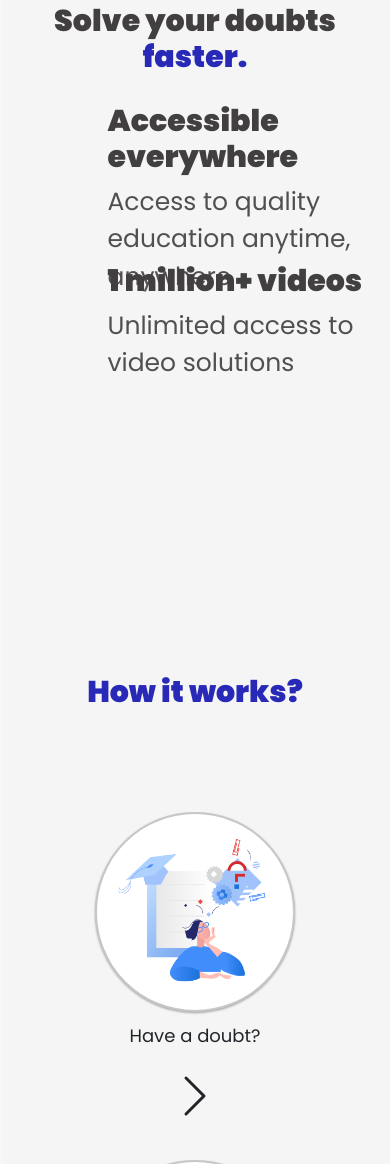
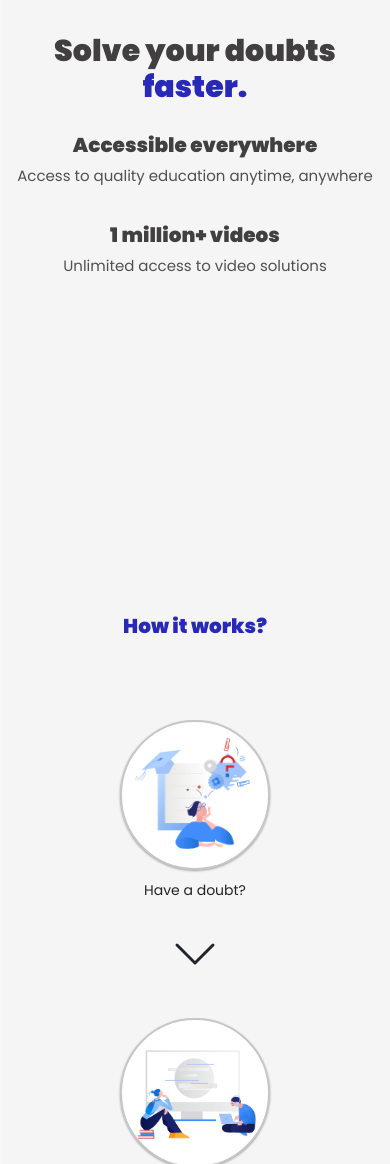
Before and after one commit to Abhinav1923/Coursify, a plain HTML site: page Coursify/index.html in a window 390 px wide. Shown: the part 836-2000 px from the top of the page. Drawn offline with nearby package versions, Linux system fonts and the light colour scheme.

Commit message:
Update index.css

```diff
--- a/Coursify/index.css
+++ b/Coursify/index.css
@@ -612,6 +612,7 @@ a.navbar-brand {
 @media only screen and (max-width: 400px) {
   .main_container {
     flex-direction: column;
+    padding-top: 50px;
   }
   .inner_container {
     height: 40vh;
@@ -621,6 +622,14 @@ a.navbar-brand {
   h1 {
     text-align: center;
     font-size: 30px;
+  }
+
+  h2 {
+    font-size: 20px;
+  }
+
+  h2 + p {
+    font-size: 15px;
   }
 
   #frame_box {
@@ -636,11 +645,61 @@ a.navbar-brand {
     display: none;
   }
 
+  #section-3 {
+    min-height: 70vh;
+  }
+
   #section-3 h1 {
     margin-top: 110px;
+  }
+
+  #section-3 h2,
+  #section-3 p {
+    text-align: center;
+  }
+
+  #section-3 .section_content_box {
+    width: 100%;
   }
 
   #section-3 .inner_container img {
     display: none;
   }
+
+  #section-3 .section_img_box {
+    display: none;
+  }
+
+  .section3_box {
+    height: 80px;
+  }
+
+  #section-3 #img-container {
+    display: none;
+  }
+
+  #section-4 #circle {
+    height: 150px;
+    width: 150px;
+  }
+
+  #section-4 #circle img {
+    height: 140px;
+  }
+  #section-4 .circle_container {
+    height: 250px;
+  }
+
+  #section-4 svg {
+    transform: rotate(90deg);
+  }
+
+  #section-4 p {
+    font-size: 14px;
+    margin-bottom: 0px;
+  }
+
+  #section-4 #small_container {
+    padding-top: 0px;
+  }
 }
```
